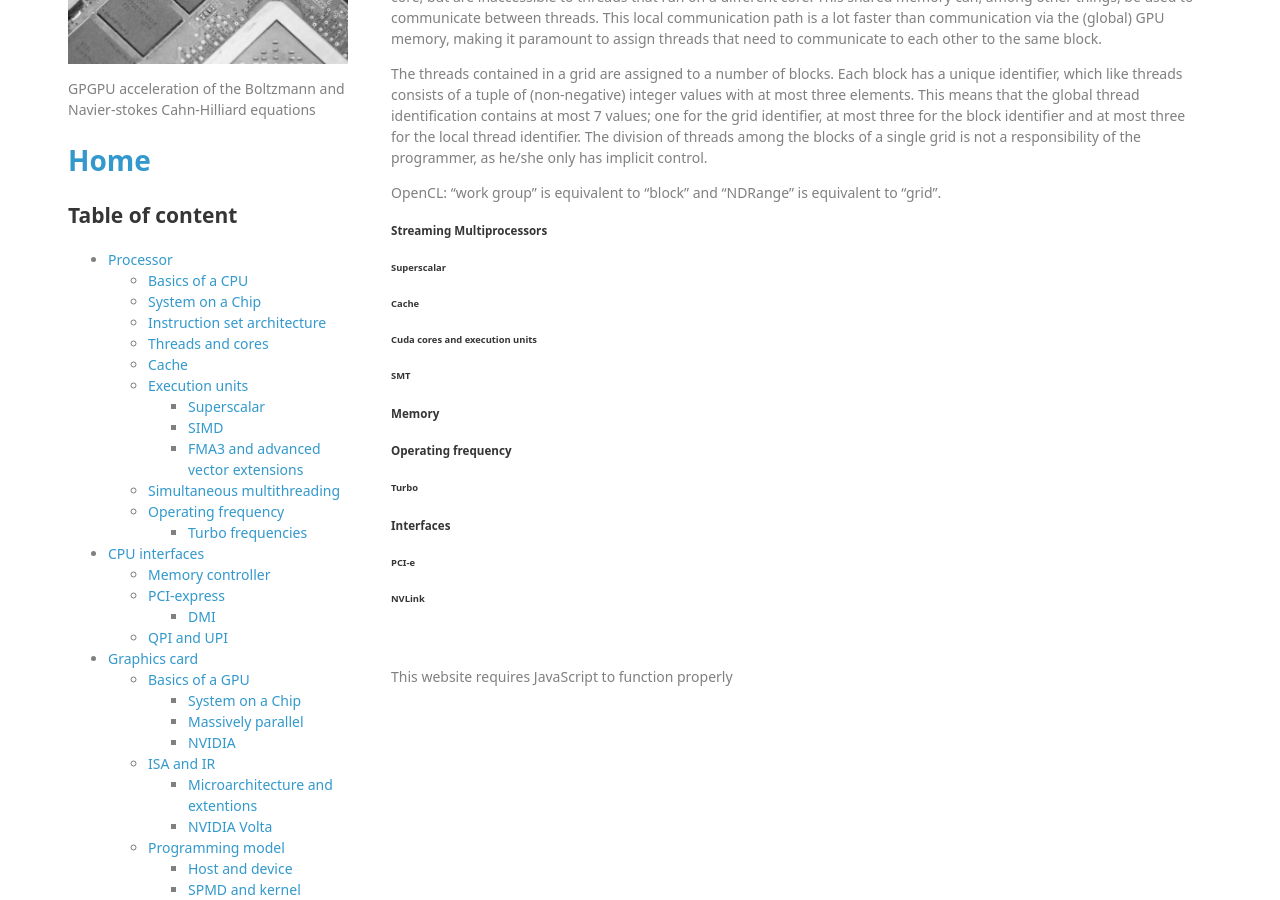
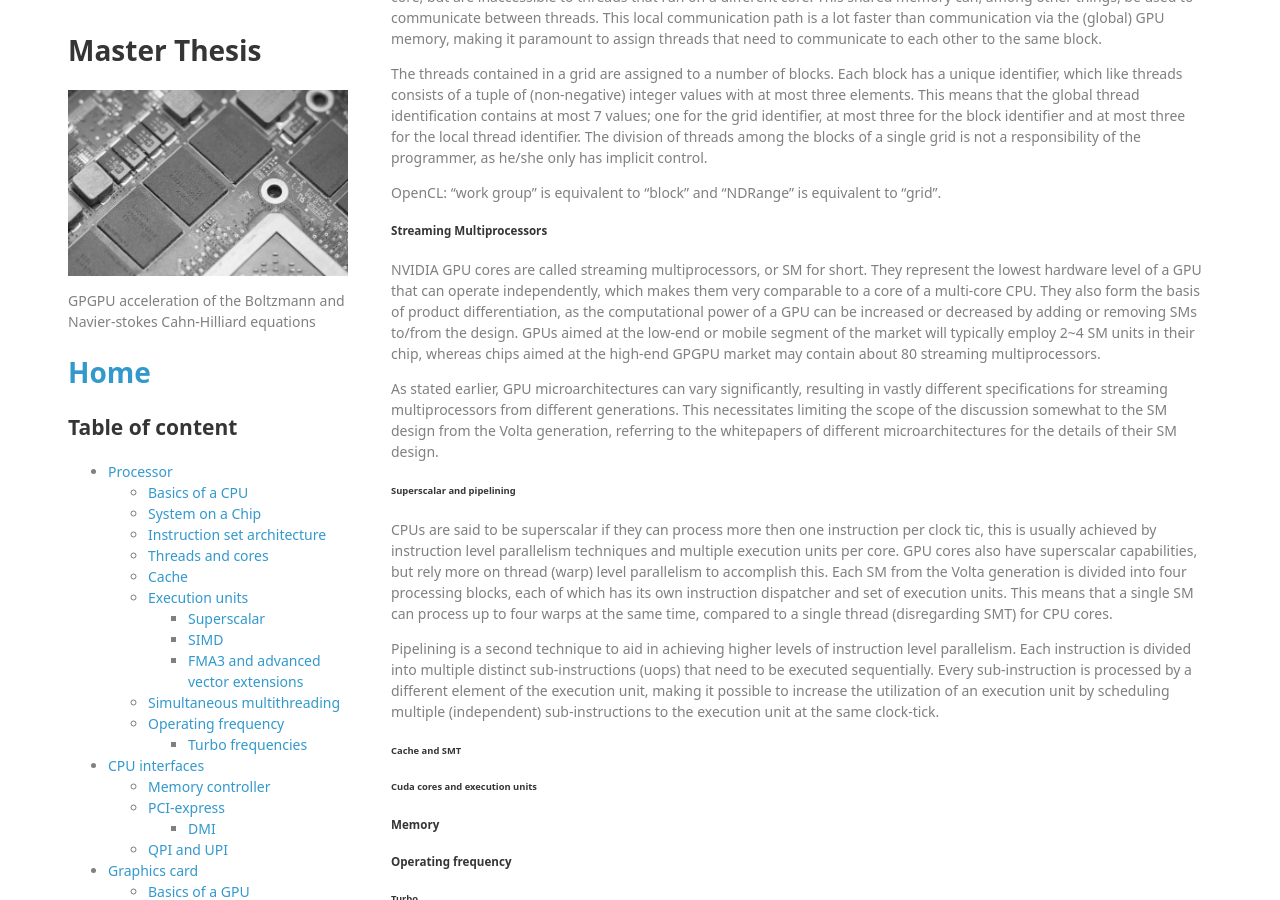
Before and after one commit to lucasbekker/lucasbekker.github.io, a Jekyll site: the page built from _sections/Computer_components.md, in a window 1280 px wide and 900 px high, scrolled down 10759 px. Built offline with Jekyll 4.4.1, drawn with Linux system fonts in a browser that asks for light colours; nearby versions of some CDN libraries; formulas are drawn with MathJax 3; some of the changed text lies outside the part shown.

Commit message:
Started work on the streaming multiprocessor subsection.

```diff
--- a/_sections/Computer_components.md
+++ b/_sections/Computer_components.md
@@ -286,13 +286,19 @@
 
 ##### Streaming Multiprocessors
 
-###### Superscalar
+NVIDIA GPU cores are called streaming multiprocessors, or SM for short. They represent the lowest hardware level of a GPU that can operate independently, which makes them very comparable to a core of a multi-core CPU. They also form the basis of product differentiation, as the computational power of a GPU can be increased or decreased by adding or removing SMs to/from the design. GPUs aimed at the low-end or mobile segment of the market will typically employ 2~4 SM units in their chip, whereas chips aimed at the high-end GPGPU market may contain about 80 streaming multiprocessors.
 
-###### Cache
+As stated earlier, GPU microarchitectures can vary significantly, resulting in vastly different specifications for streaming multiprocessors from different generations. This necessitates limiting the scope of the discussion somewhat to the SM design from the Volta generation, referring to the whitepapers of different microarchitectures for the details of their SM design.
+
+###### Superscalar and pipelining
+
+CPUs are said to be superscalar if they can process more then one instruction per clock tic, this is usually achieved by instruction level parallelism techniques and multiple execution units per core. GPU cores also have superscalar capabilities, but rely more on thread (warp) level parallelism to accomplish this. Each SM from the Volta generation is divided into four processing blocks, each of which has its own instruction dispatcher and set of execution units. This means that a single SM can process up to four warps at the same time, compared to a single thread (disregarding SMT) for CPU cores.
+
+Pipelining is a second technique to aid in achieving higher levels of instruction level parallelism. Each instruction is divided into multiple distinct sub-instructions (uops) that need to be executed sequentially. Every sub-instruction is processed by a different element of the execution unit, making it possible to increase the utilization of an execution unit by scheduling multiple (independent) sub-instructions to the execution unit at the same clock-tick.
+
+###### Cache and SMT
 
 ###### Cuda cores and execution units
-
-###### SMT
 
 ##### Memory
 
```
